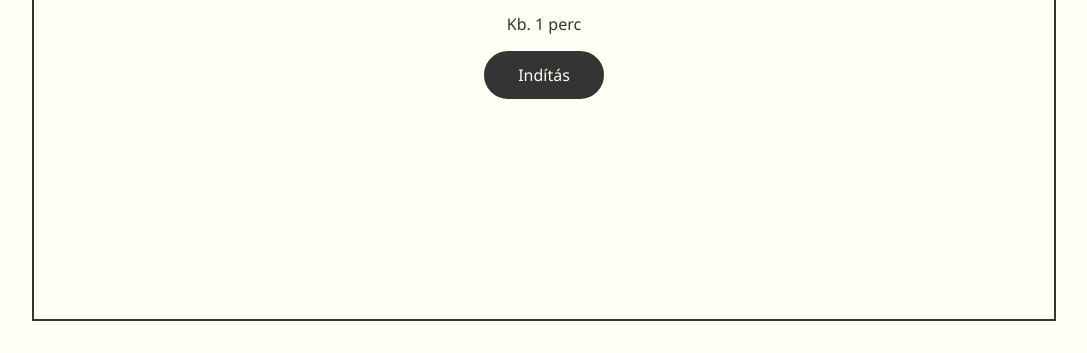
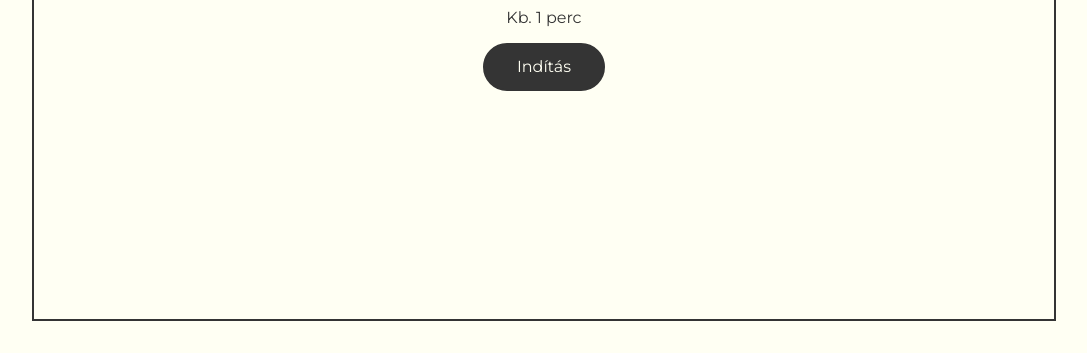
Before and after one commit to DigitalynFlo/Eskuvoi-kviz, a plain HTML site: page index.html in a window 1280 px wide. Shown: the part 447-800 px from the top of the page, without its empty margins (96-1183 px from the left). Drawn offline with Linux system fonts and the light colour scheme.

Commit message:
Montserrat betöltése helyi fájlból

```diff
--- a/style.css
+++ b/style.css
@@ -1,4 +1,12 @@
 /*CSS file*/
+
+@font-face {
+    font-family: 'Montserrat';
+    src: url('fonts/Montserrat-VariableFont_wght.ttf') format('truetype');
+    font-weight: 100 900;
+    font-style: normal;
+    font-display: swap;
+}
 
 * {
     box-sizing: border-box;
```
Also changed, not shown: fonts/Montserrat-VariableFont_wght.ttf (added).
